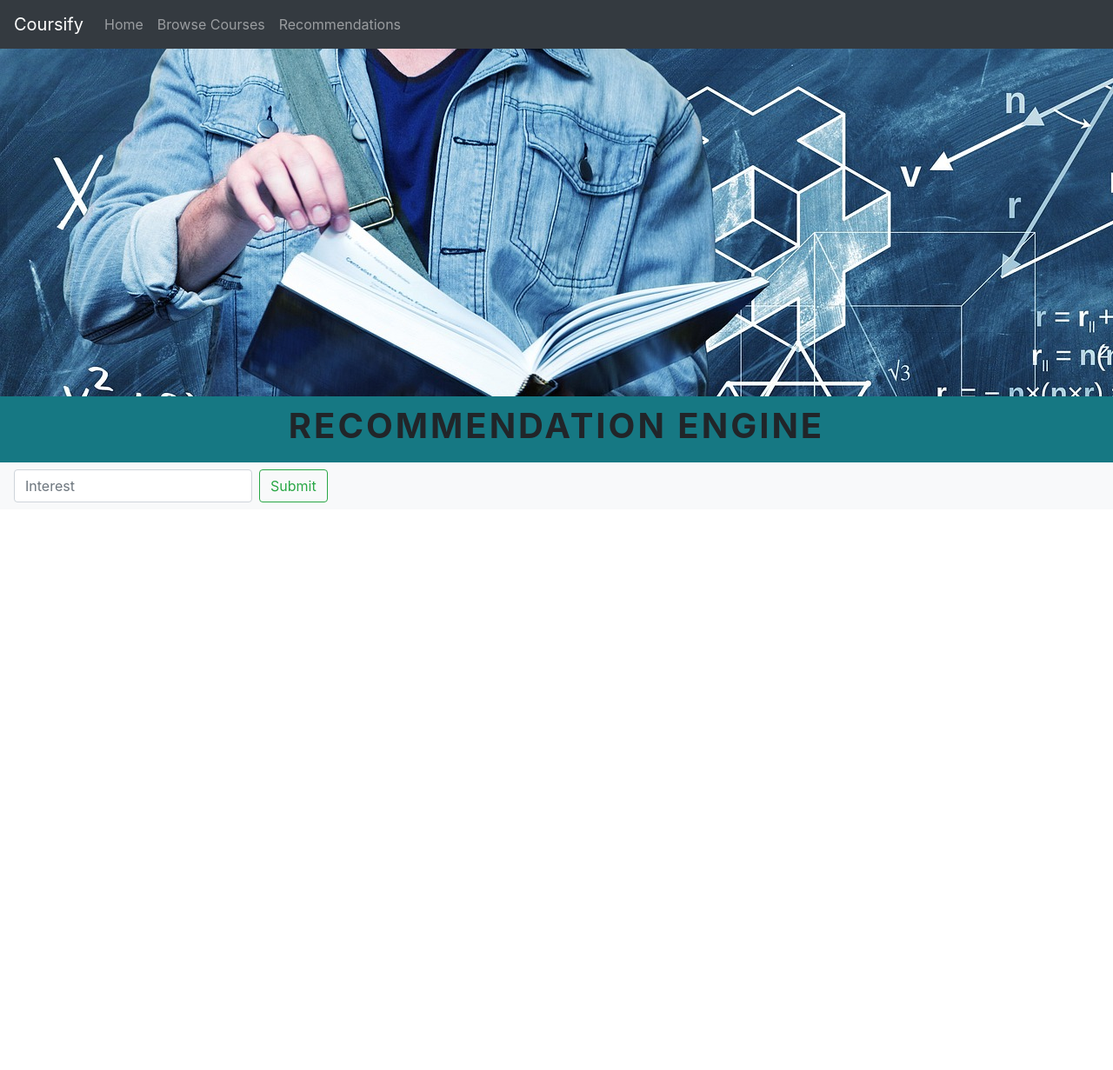
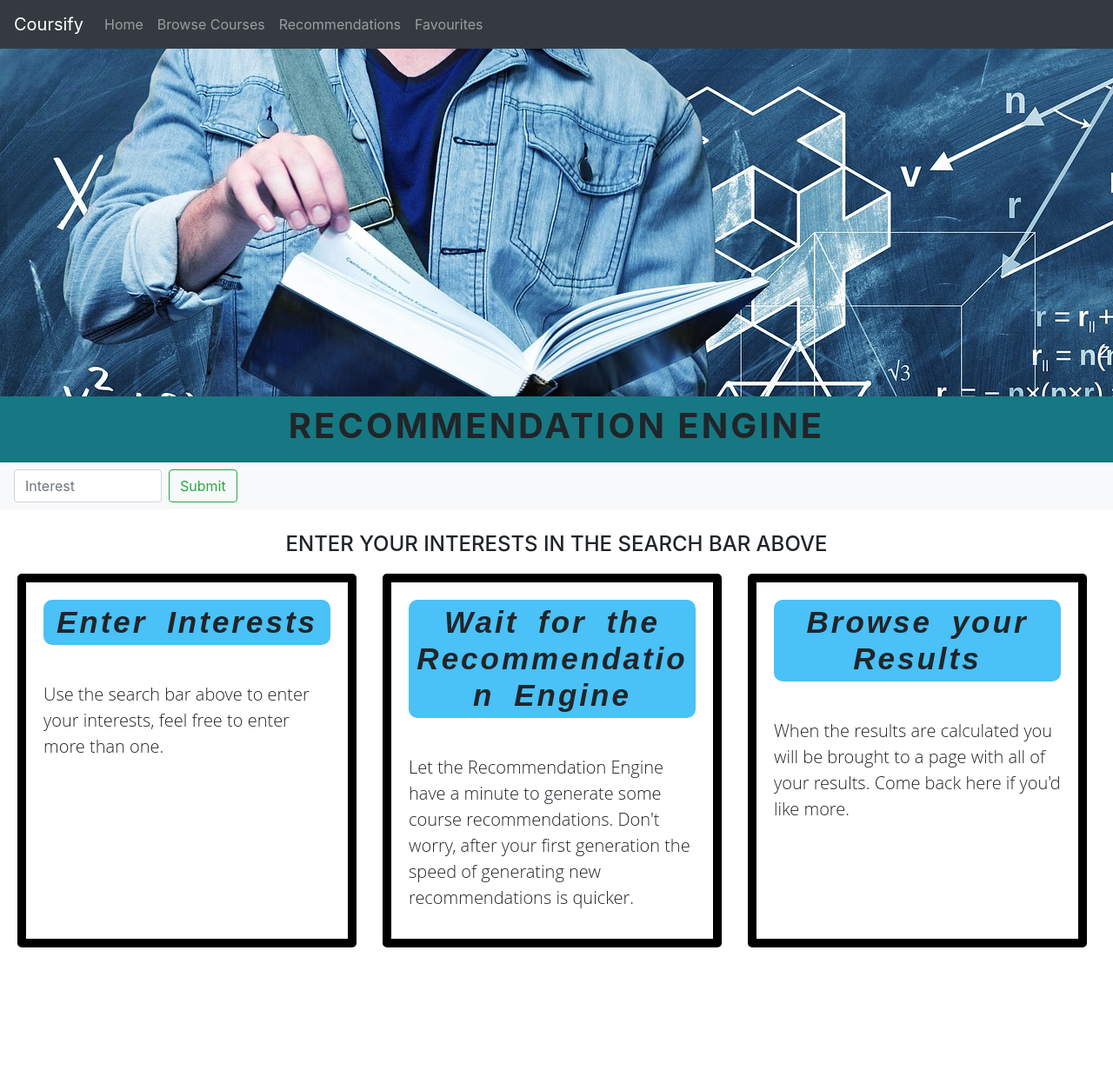
Before and after one commit to ryankeogh01/FinalYearDJANGO, a Django app: page /recommender/ in a window 1280 px wide. Shown: that part at 87% size. Before the commit the page ends 800 px from the top of that part, so only its background shows below. Run offline with Django 4.2, Linux system fonts and the light colour scheme; the page is wider than the window, and the part outside it is not shown; some libraries are stand-ins or nearby versions.

Commit message:
Favourite Function Added
Added Cookies to user browser to implement the favourites feature without need for user login or signup

```diff
--- a/Coursify/templates/courses.html
+++ b/Coursify/templates/courses.html
@@ -24,13 +24,14 @@
     <h1> Browse Courses</h1>
     </div>
 
+
+
 <div class="search">
     <div class="search-container">
         <form class="d-flex" method="POST" action="{% url 'search-courses'%}">
             {% csrf_token %}
             <input class="form-control me-2" type="search" placeholder="Search Courses" aria-label="Search" name="searched" id="searched">
             <button type="submit">Submit</button>
-
             <div class="form-check form-check-inline">
                 <input class="form-check-input" type="checkbox" name="college" value="University College Cork - UCC">
                 <label class="form-check-label" for="inlineCheckbox1">UCC</label>
--- a/Coursify/templates/recommender.html
+++ b/Coursify/templates/recommender.html
@@ -24,6 +24,7 @@
         <h1>Recommendation Engine</h1>
     </div>
 
+
 <div class="interest-box">
 <nav class="navbar navbar-light bg-light">
     <form class="form-inline" method="POST" action="{% url 'results'%}">
@@ -32,6 +33,39 @@
       <button class="btn btn-outline-success" type="submit">Submit</button>
     </form>
 </nav>
+</div>
+
+    <div class="recommender-intro">
+        <h4>ENTER YOUR INTERESTS IN THE SEARCH BAR ABOVE</h4>
+    </div>
+<div class="d-flex flex-column h-100">
+  <div class="row flex-fill">
+    <div class="col-sm-4">
+      <div class="card h-100">
+        <div class="card-body">
+          <h5 class="card-title">Enter Interests</h5>
+          <p class="card-text"><br>Use the search bar above to enter your interests, feel free to enter more than one.</p>
+        </div>
+      </div>
+    </div>
+    <div class="col-sm-4">
+      <div class="card h-100">
+        <div class="card-body">
+          <h5 class="card-title">Wait for the Recommendation Engine</h5>
+            <p class="card-text"><br>Let the Recommendation Engine have a minute to generate some course recommendations. Don't worry, after your
+                first generation the speed of generating new recommendations is quicker.</p>
+        </div>
+      </div>
+    </div>
+    <div class="col-sm-4">
+      <div class="card h-100">
+        <div class="card-body">
+          <h5 class="card-title">Browse your Results</h5>
+          <p class="card-text"><br>When the results are calculated you will be brought to a page with all of your results. Come back here
+          if you'd like more.</p>
+        </div>
+      </div>
+    </div>
 </div>
     <script src="https://code.jquery.com/jquery-3.6.0.min.js" integrity="sha256-/xUj+3OJU5yExlq6GSYGSHk7tPXikynS7ogEvDej/m4="
     crossorigin="anonymous"></script>
--- a/Coursify/templates/results.html
+++ b/Coursify/templates/results.html
@@ -13,8 +13,10 @@
 </head>
 <body>
 {% block content %}
-    <div class="back">
-    <h1>Recommended Items</h1>
+    <div class="showCourse-intro">
+        <h1>Recommended Items</h1>
+        <a href="javascript:history.go(-1)" class="back-button">Back</a>
+
     </div>
 
 <table class="table table-hover table-bordered table-striped">
--- a/Coursify/templates/search_course.html
+++ b/Coursify/templates/search_course.html
@@ -38,9 +38,9 @@
             </tbody>
         {% endfor %}
 </table>
-
+</body>
 
 {% endblock %}
 
-</body>
+
 </html>
--- a/Coursify/urls.py
+++ b/Coursify/urls.py
@@ -11,5 +11,6 @@ urlpatterns = [
     path('salary/<str:job_title>/', views.get_average_salary, name='get_average_salary'),
     path('rent/<str:city_name>/<str:country_name>/', views.get_average_rent, name='get_average_rent'),
     path('autocomplete/', views.autocomplete, name='autocomplete'),
+    path('favourites/', views.favourites, name='favourites'),
 
 ]
--- a/Coursify/views.py
+++ b/Coursify/views.py
@@ -6,6 +6,8 @@ from django.shortcuts import render
 from .models import Course
 from django.core.paginator import Paginator
 import requests
+from django.http import HttpResponseServerError
+
 
 
 def coursePagination(request):
@@ -16,17 +18,21 @@ def coursePagination(request):
     return render(request, 'courses.html', {'courseList': courseList})
 
 
+
 def search_courses(request):
     if request.method == 'POST':
-        college = request.POST.getlist('college')
-        if college:
-            searched = request.POST['searched']
-            course = Course.objects.filter(title__contains=searched, college__in=college).order_by('title')
-            return render(request, 'search_course.html', {'course': course})
-        else:
-            searched = request.POST['searched']
-            course = Course.objects.filter(title__contains=searched).order_by('title')
-            return render(request, 'search_course.html', {'course': course})
+        try:
+            college = request.POST.getlist('college')
+            if college:
+                searched = request.POST['searched']
+                course = Course.objects.filter(title__icontains=searched, college__in=college).order_by('title')
+                return render(request, 'search_course.html', {'course': course})
+            else:
+                searched = request.POST['searched']
+                course = Course.objects.filter(title__icontains=searched).order_by('title')
+                return render(request, 'search_course.html', {'course': course})
+        except Exception as e:
+            return HttpResponseServerError(f"Error on course search: {e}")
 
 
 def redirect(request, code):
@@ -168,3 +174,49 @@ def autocomplete(request):
 #         return JsonResponse(course_title, safe=False)
 #     except Exception as e:
 #         return JsonResponse({"error": str(e)}, status=500)
+
+# def favourites(request):
+#     courses = []
+#     if 'favourites' in request.COOKIES:
+#         favourites = request.COOKIES['favourites']
+#         codes = [code.strip().strip('"') for code in favourites.strip('{}').split(':') if code.strip()]
+#         courses = Course.objects.filter(code__in=codes)
+#     return render(request, 'favourites.html', {'courses': courses})
+
+
+# def favourites(request):
+#     courses = []
+#     if 'favourites' in request.COOKIES:
+#         favourites = request.COOKIES['favourites']
+#         codes = [code.strip().strip('"') for code in favourites.strip('{}').split(':') if code.strip()]
+#         for code in codes:
+#             courses.append(Course.objects.filter(code__in=code))
+#     return render(request, 'favourites.html', {'courses': courses})
+
+# def favourites(request):
+#     courses = []
+#     if 'favourites' in request.COOKIES:
+#         favourites = request.COOKIES['favourites']
+#         codes = [code.strip().strip('"') for code in favourites.strip('{}').split(',') if code.strip()]
+#         for code in codes:
+#             courses.append(Course.objects.get(code=code))
+#     return render(request, 'favourites.html', {'courses': courses})
+
+# def favourites(request):
+#     courses = []
+#     if 'favourites' in request.COOKIES:
+#         favourites = request.COOKIES['favourites']
+#         # extract course codes from the favorites cookie
+#         codes = [code.strip().strip('"') for code in favourites.strip('{}').split(',') if code.strip().strip('"')]
+#         # retrieve courses with the extracted course codes
+#         for code in codes:
+#             courses.append(Course.objects.get(code=code))
+#     return render(request, 'favourites.html', {'courses': courses})
+
+def favourites(request):
+    courses =[]
+    if 'favourites' in request.COOKIES:
+        favourites = request.COOKIES['favourites']
+        codes = [code.replace('"', '').replace(':true', '') for code in favourites.strip('{}').split(',')]
+        courses = Course.objects.filter(code__in=codes)
+    return render(request, 'favourites.html', {'courses': courses})
--- a/static/css/style.css
+++ b/static/css/style.css
@@ -1,5 +1,13 @@
 body {
     background-color: white;
+    min-height: 100%;
+}
+
+html {
+    min-height: 100%;
+}
+main {
+  margin-top: 60px;
 }
 
 
@@ -318,12 +260,13 @@ text-align: center;
 }
 
 .card {
-    margin-top: 5%;
+    margin-top: 3%;
+    border: 10px solid black;
+    border-radius: 5px;
+
 }
 
 .card-body {
-    border: 5px solid black !important;
-    border-radius: 5px;
 }
 
 .card-text {
@@ -373,3 +314,62 @@ text-align: center;
     padding: 5px;
 
 }
+
+.recommender-intro h4{
+    text-align: center;
+    margin-top: 2%;
+}
+
+.form-control{
+    width: 170px !important;
+}
+
+footer {
+    position: relative;
+    bottom: 0;
+    width: 100%;
+    margin-top: 3%;
+}
+
+.d-flex.flex-column {
+  height: 100%;
+}
+
+
+
+button[name="info-button"] {
+    color: white;
+    font-weight: bold;
+    margin-bottom: 1%;
+    width: 100%;
+}
+
+.back-button {
+    padding: 10px;
+    color: white;
+    border-radius: 5px;
+    margin-right: 10px;
+    float: left;
+    margin-top: 10px;
+}
+
+.back-button::before {
+    content: "\2190";
+    display: inline-block;
+    font-size: 20px;
+    margin-right: 5px;
+}
+
+.star-btn {
+  background-color: transparent;
+  border: none;
+  font-size: 24px;
+  cursor: pointer;
+}
+
+
+
+.yellow {
+    color: yellow;
+    border-radius: 20px;
+}
--- a/static/js/script.js
+++ b/static/js/script.js
@@ -8,3 +8,19 @@ function navigateForm() {
     window.location.href = url;
     return false;
 }
+
+function setCookie(name, value, days) {
+  let expires = "";
+  if (days) {
+    let date = new Date();
+    date.setTime(date.getTime() + (days * 24 * 60 * 60 * 1000));
+    expires = "; expires=" + date.toUTCString();
+  }
+  document.cookie = name + "=" + (value || "") + expires + "; path=/";
+}
+
+function getCookie(name) {
+  const cookieName = `; ${document.cookie}`;
+  const parts = cookieName.split(`; ${name}=`);
+  if (parts.length === 2) return parts.pop().split(';').shift();
+}
--- a/templates/base.html
+++ b/templates/base.html
@@ -1,12 +1,14 @@
 {% load static %}
 
 <!DOCTYPE html>
-<html lang="en">
 <head>
         <link rel="stylesheet" href="https://stackpath.bootstrapcdn.com/bootstrap/4.5.2/css/bootstrap.min.css"
-      integrity="sha384-JcKb8q3iqJ61gNV9KGb8thSsNjpSL0n8PARn9HuZOnIxN0hoP+VmmDGMN5t9UJ0Z"
-      crossorigin="anonymous">
+        integrity="sha384-JcKb8q3iqJ61gNV9KGb8thSsNjpSL0n8PARn9HuZOnIxN0hoP+VmmDGMN5t9UJ0Z"
+        crossorigin="anonymous">
         <link rel="stylesheet" type="text/css" href="{% static 'css/style.css' %}"/>
+        <script src="{% static 'js/script.js' %}"></script>
+        <link href="https://cdnjs.cloudflare.com/ajax/libs/font-awesome/4.7.0/css/font-awesome.min.css" rel="stylesheet">
+
 
 
 
@@ -30,6 +32,9 @@
         <li class="nav-item">
         <a class="nav-link" href= "{% url 'recommender' %}">Recommendations</a>
       </li>
+        <li class="nav-item">
+        <a class="nav-link" href= "{% url 'favourites' %}">Favourites</a>
+      </li>
     </ul>
   </div>
 </nav>
```
Also changed, not shown: other parts of static/css/style.css (+4 -72 lines), other parts of templates/base.html (+3 -2 lines), Coursify/templates/favourites.html (added, +37 -0 lines), Coursify/templates/show_course.html (+28 -26 lines), templates/home.html (+25 -11 lines). Lines whose indentation alone changed are shown as unchanged.
